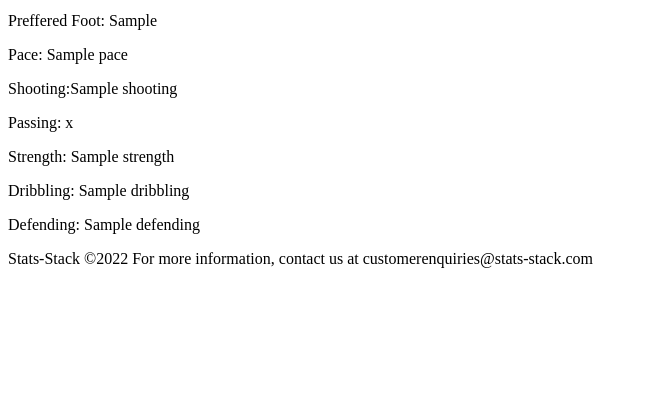
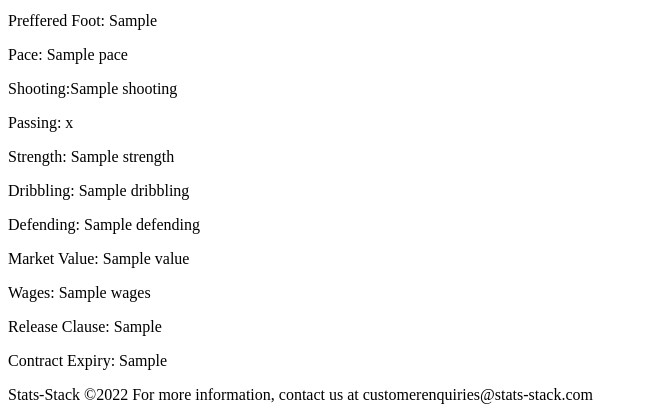
Before and after one commit to SamAdefemi007/Stat-Stack-final, a Django app: template statlist/templates/statlist/playerdetail.html in a window 1280 px wide. Shown: the part 1500-1920 px from the top of the page, without its empty margins (0-648 px from the left). Before the commit the page ends 1768 px from the top, so only its background shows below. Run offline with Django 3.2, Linux system fonts and the light colour scheme; the template is opened without the code that fills it: most values are stand-ins (such as "Sample title", 1, 10 or a date in 2020); grey boxes marked "Sample" are stand-in pictures; parts of the project's set-up code (start-up, migrations or seed data) failed here and were passed over; some libraries are stand-ins or nearby versions.

Commit message:
added transfer market information for the player detail page

```diff
--- a/statlist/templates/statlist/playerdetail.html
+++ b/statlist/templates/statlist/playerdetail.html
@@ -21,6 +21,12 @@
                     <p><span class="field-name">Dribbling:</span> <span class="field-value">{{player.skills.dribbling}}</span></p>
                     <p><span class="field-name">Defending:</span> <span class="field-value">{{player.skills.defending}}</span></p>
             </div>
+            <div>
+                    <p><span class="field-name">Market Value:</span> <span class="field-value">{{player.playerValue.value}}</span></p>
+                    <p><span class="field-name">Wages:</span> <span class="field-value">{{player.playerValue.wages}}</span></p>
+                    <p><span class="field-name">Release Clause:</span> <span class="field-value">{{player.playerValue.releaseClause}}</span></p>
+                    <p><span class="field-name">Contract Expiry:</span> <span class="field-value">{{player.playerValue.contractExpiry}}</span></p>
+            </div>
         </div>
     </div>
 {% endblock %}
```
